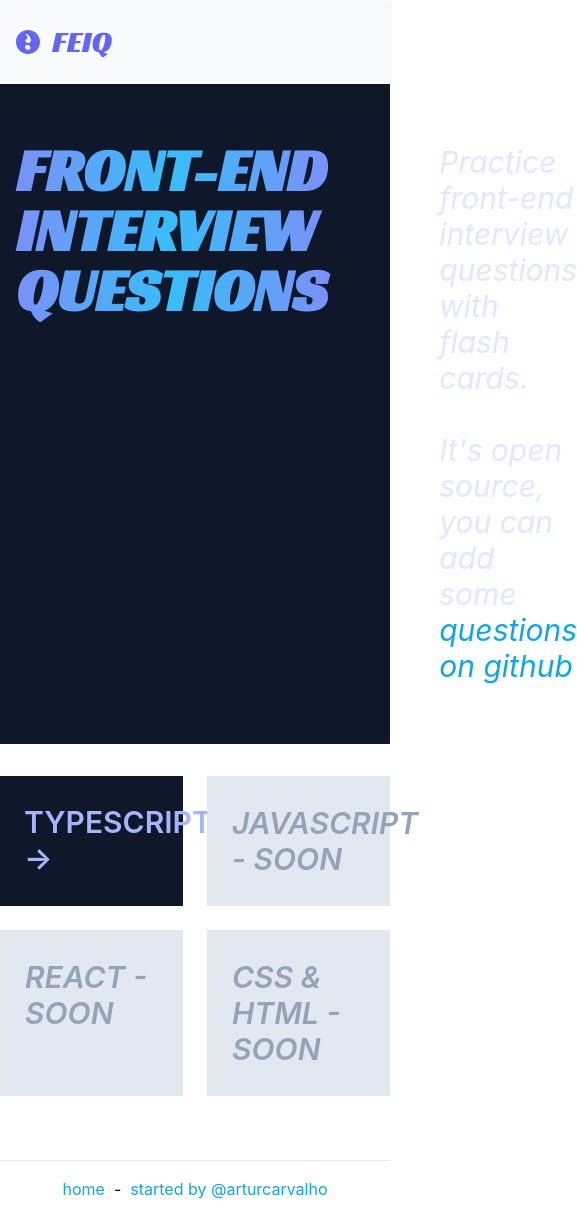
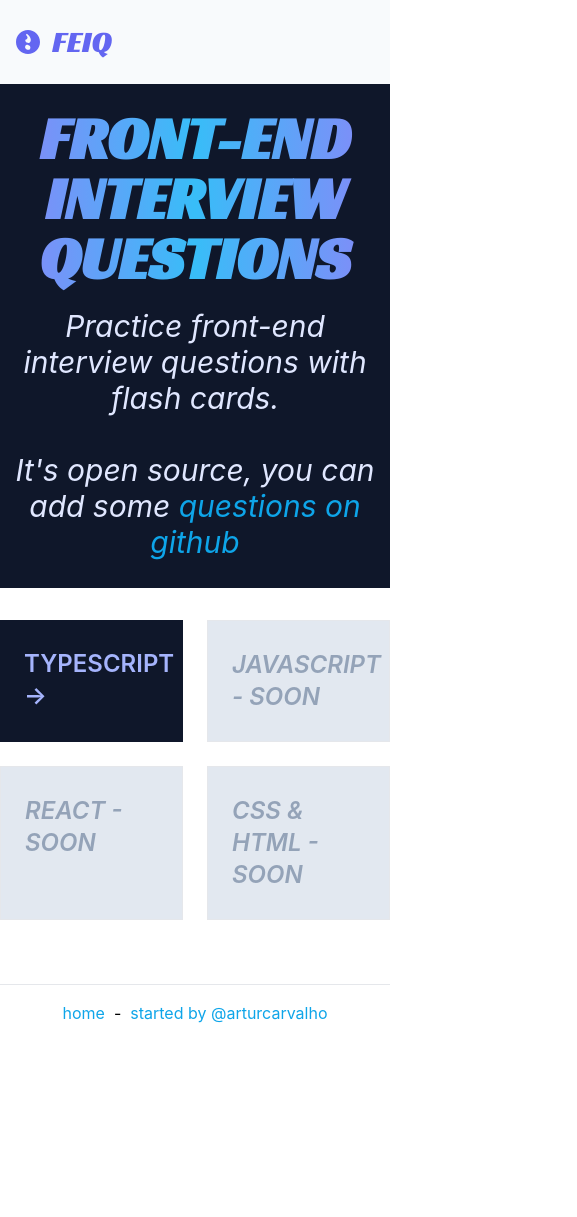
Before and after one commit to arturcarvalho/feiq, a Next.js app: page / in a window 390 px wide. Shown: the whole page, 577 px wide, since content can reach past the window. After the commit the page ends 1041 px from the top, so only its background shows below. Built offline with nearby package versions, Linux system fonts and the light colour scheme.

Commit message:
Improve mobile homepage

```diff
--- a/pages/index.tsx
+++ b/pages/index.tsx
@@ -21,7 +21,7 @@ const ActiveCard = ({ children, link }: ActiveProps) => {
   return (
     <a
       href={link}
-      className="block p-6 hover:bg-slate-700 hover:ease-in duration-300 lg:rounded-xl bg-slate-900 text-indigo-300 text-2xl"
+      className="block p-6 hover:bg-slate-700 hover:ease-in duration-300 lg:rounded-xl bg-slate-900 text-indigo-300 lg:text-2xl text-md"
     >
       {children}
     </a>
@@ -33,15 +33,15 @@ const Home: NextPage = () => {
     <div className="flex flex-col">
       <main className="flex flex-1 flex-col">
         <div className="bg-slate-900">
-          <div className="flex lg:w-[1024px] mx-auto my-12">
-            <h1 className="px-4 text-left font-title uppercase leading-12 font-black text-6xl text-transparent bg-clip-text bg-gradient-to-r from-indigo-400 via-sky-400 to-indigo-400">
+          <div className="flex lg:w-[1024px] mx-auto lg:my-12 my-4 lg:flex-nowrap flex-wrap lg:justify-start justify-center">
+            <h1 className="px-4 lg:text-left text-center font-title uppercase leading-12 font-black text-6xl text-transparent bg-clip-text bg-gradient-to-r from-indigo-400 via-sky-400 to-indigo-400">
               Front-End <br />
               Interview
               <br />
               Questions
             </h1>
 
-            <p className="pl-24 py-3 text-3xl italic text-indigo-100">
+            <p className="lg:pl-24 px-2 py-3 text-3xl italic text-indigo-100 text-center">
               Practice front-end interview questions with flash cards.
               <br />
               <br />
@@ -52,20 +52,20 @@ const Home: NextPage = () => {
 
         <div className="lg:w-[1024px] w-full mt-8 mx-auto grid grid-cols-2 gap-6">
           <ActiveCard link="/typescript">
-            <h2>TypeScript &rarr;</h2>
+            <h2 className="lg:text-3xl text-2xl">TypeScript &rarr;</h2>
             {/* <p>TypeScript interview questions</p> */}
           </ActiveCard>
 
           <Soon>
-            <h2>JavaScript - soon</h2>
+            <h2 className="lg:text-3xl text-2xl">JavaScript - soon</h2>
           </Soon>
 
           <Soon>
-            <h2>React - soon</h2>
+            <h2 className="lg:text-3xl text-2xl">React - soon</h2>
           </Soon>
 
           <Soon>
-            <h2>CSS & HTML - soon</h2>
+            <h2 className="lg:text-3xl text-2xl">CSS & HTML - soon</h2>
           </Soon>
         </div>
       </main>
```
